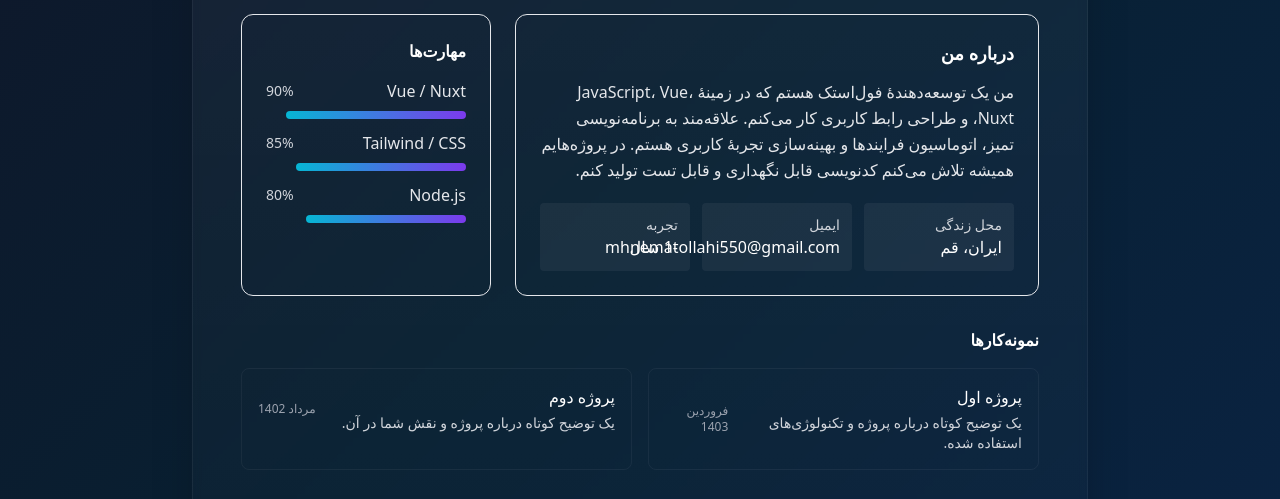
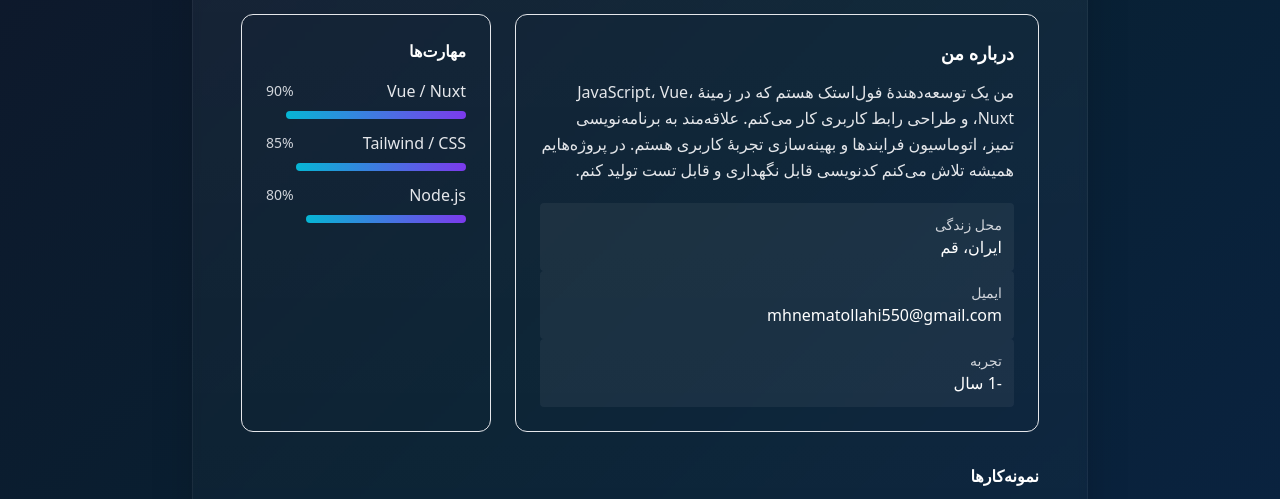
Before and after one commit to anematollahi/mhnematollahi, a plain HTML site: page index.html in a window 1280 px wide. Shown: the part 251-750 px from the top of the page. Drawn offline with nearby package versions, Linux system fonts and the light colour scheme.

Commit message:
update grid

```diff
--- a/index.html
+++ b/index.html
@@ -48,7 +48,7 @@
           <h2 class="text-lg font-semibold text-white text-right">درباره من</h2>
           <p class="mt-3 text-gray-200 leading-relaxed text-right">من یک توسعه‌دهندهٔ فول‌استک هستم که در زمینهٔ JavaScript، Vue، Nuxt، و طراحی رابط کاربری کار می‌کنم. علاقه‌مند به برنامه‌نویسی تمیز، اتوماسیون فرایندها و بهینه‌سازی تجربهٔ کاربری هستم. در پروژه‌هایم همیشه تلاش می‌کنم کدنویسی قابل نگهداری و قابل تست تولید کنم.</p>
 
-          <div class="mt-5 grid grid-cols-2 sm:grid-cols-3 gap-3">
+          <div class="mt-5 grid grid-cols-1">
             <div class="p-3 bg-white/5 rounded">
               <div class="text-sm text-gray-300">محل زندگی</div>
               <div class="font-medium text-white">ایران، قم</div>
```
